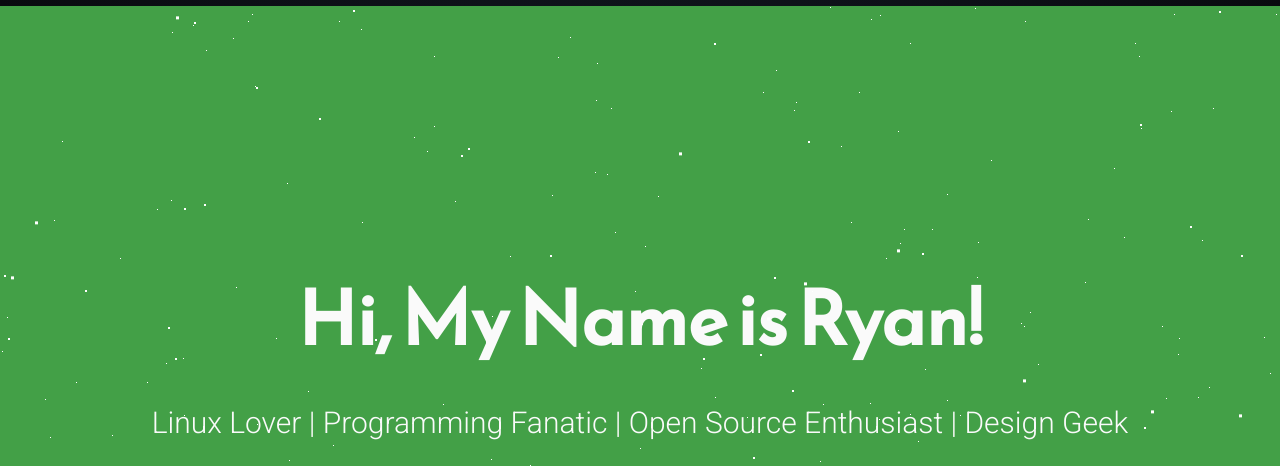
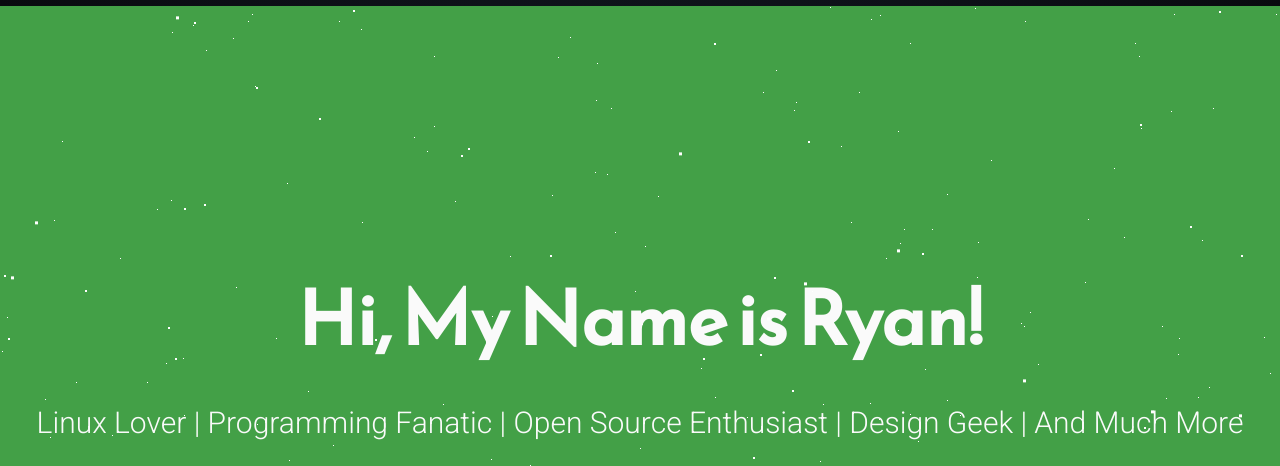
Before and after one commit to Ar3Tea/Ar3Tea.github.io, a plain HTML site: page index.html in a window 1280 px wide. Shown: the top 466 px of the page. Drawn offline with Linux system fonts and the light colour scheme.

Commit message:
Update index.html

```diff
--- a/index.html
+++ b/index.html
@@ -44,7 +44,7 @@
 <body>
 	<main>
 		<div class="intro">Hi, My Name is Ryan!</div>
-		<div class="tagline">Linux Lover | Programming Fanatic | Open Source Enthusiast | Design Geek</div>
+		<div class="tagline">Linux Lover | Programming Fanatic | Open Source Enthusiast | Design Geek | And Much More</div>
 		<!-- Find your icons from here - https://fontawesome.com/icons?d=gallery&s=brands -->
 		<div class="icons-social">
 			<a target="_blank" href="https://github.com/Ar3Tea"><i class="fab fa-github"></i></a>
```
